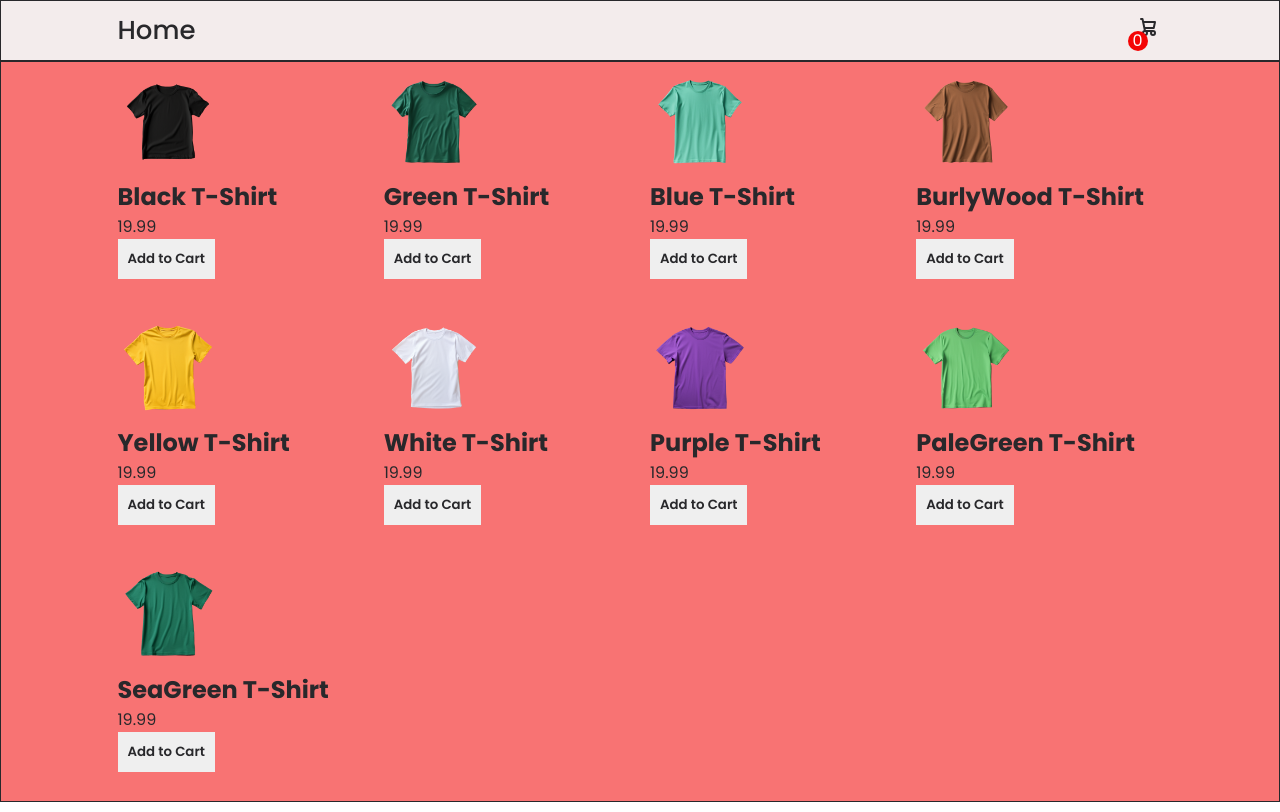
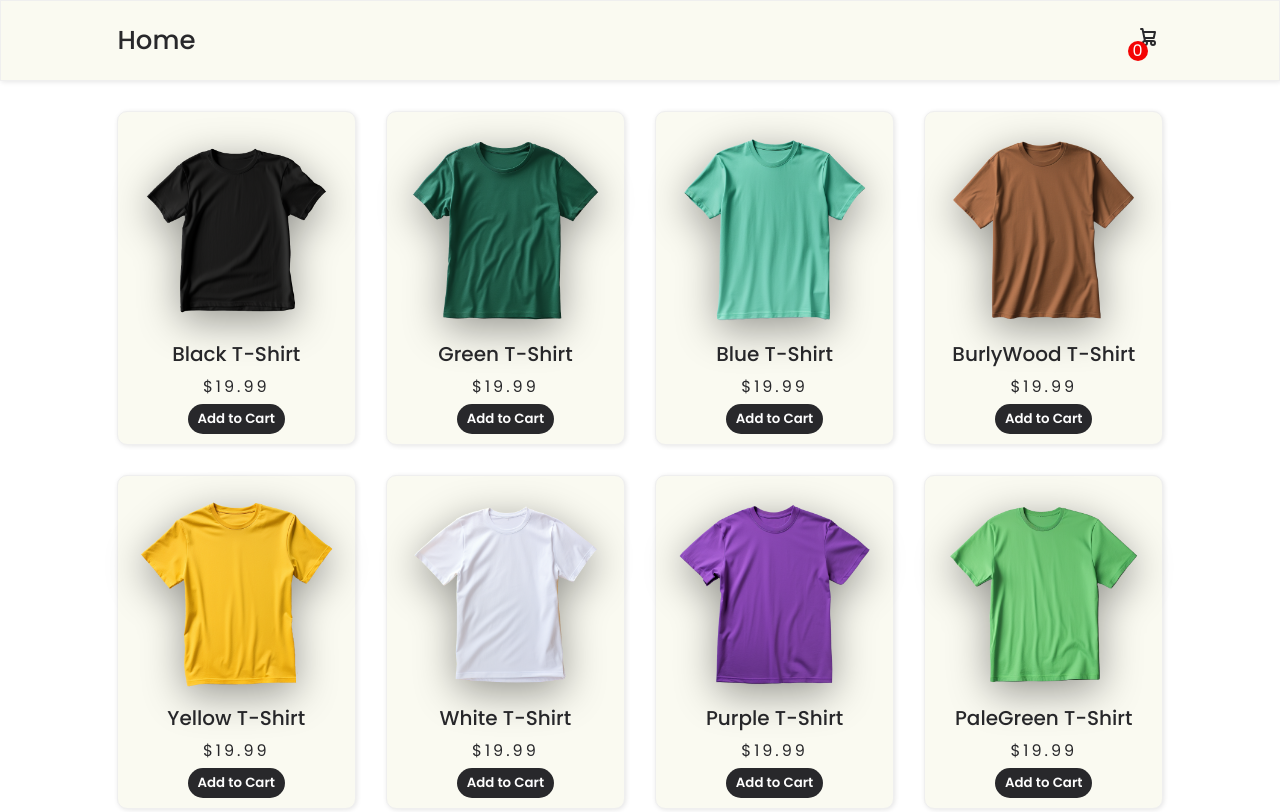
Before and after one commit to webdevaminul/WDA-Mini-TShirt-Shop, a plain HTML site: page index.html in a window 1280 px wide. Shown: the top 812 px of the page. Drawn offline with Linux system fonts and the light colour scheme.

Commit message:
Added Styles to Products

```diff
--- a/index.js
+++ b/index.js
@@ -29,7 +29,7 @@ const initApp = () => {
     productElement.innerHTML = `
       <img src="${product.image}"/>
       <h2>${product.name}</h2>
-      <p>${product.price}</p>
+      <p>$${product.price}</p>
       <button>Add to Cart</button>
       `;
     productsContainer.appendChild(productElement);
--- a/style.css
+++ b/style.css
@@ -41,8 +41,10 @@ svg {
   display: grid;
   grid-template-columns: repeat(12, 1fr);
   grid-column: 1 / -1;
-  background-color: #f3ecec;
-  border: 1px solid;
+  background-color: #fafaf1;
+  padding: 10px 0;
+  border: 1px solid #efefef;
+  box-shadow: 1px 1px 5px rgba(0, 0, 0, 0.1);
 }
 nav {
   grid-column: 1 / -1;
@@ -76,13 +78,12 @@ nav .title {
   display: grid;
   grid-template-columns: repeat(12, 1fr);
   grid-column: 1 / -1;
-  background-color: #f87373;
-  border: 1px solid;
+  padding-top: 20px;
 }
 .mainWraper section {
   grid-column: 1 / -1;
   padding: 10px;
-  min-height: calc(100vh - 61px);
+  /* min-height: calc(100vh - 61px); */
 }
 
 /*------------------------------
@@ -118,9 +119,10 @@ nav .title {
 .cartBtns button {
   background-color: #ffdb58;
   padding: 16px;
+  font-size: 16px;
 }
 .cartBtns button.cartClose {
-  background-color: #f3f3f3;
+  background-color: #ff6c6c;
 }
 body.activeCart .cartContent {
   right: 0;
@@ -130,13 +132,43 @@ body.activeCart .cartContent {
     Index | Products Container
 ------------------------------*/
 .productsContainer {
+  width: 100%;
   grid-column: 1 / -1;
   display: grid;
-  grid-template-columns: repeat(4, 1fr);
+  grid-template-columns: repeat(12, 1fr);
   gap: 20px;
 }
+.product {
+  padding: 10px;
+  grid-column: span 6;
+  display: flex;
+  flex-direction: column;
+  align-items: center;
+  background-color: #fafaf1;
+  border-radius: 10px;
+  border: 1px solid #efefef;
+  box-shadow: 1px 1px 5px rgba(0, 0, 0, 0.1);
+}
 .product img {
-  width: 100px;
+  width: 100%;
+  filter: drop-shadow(0 10px 20px rgba(0, 0, 0, 0.4));
+}
+.product h2 {
+  flex-grow: 1;
+  text-align: center;
+  font-weight: 500;
+  font-size: 18px;
+}
+.product p {
+  text-align: center;
+  letter-spacing: 3px;
+  padding: 5px 0;
+}
+.product button {
+  background-color: #28282b;
+  color: #fdfdfd;
+  padding: 5px 10px;
+  border-radius: 20px;
 }
 /*------------------------------
         Rseponsiveness
@@ -145,6 +177,14 @@ body.activeCart .cartContent {
   .cartContent {
     width: 360px;
     right: -360px;
+  }
+}
+@media (min-width: 600px) {
+  .productsContainer {
+    gap: 30px;
+  }
+  .product {
+    grid-column: span 4;
   }
 }
 @media (min-width: 769px) {
@@ -158,4 +198,12 @@ body.activeCart .cartContent {
   .mainWraper section {
     grid-column: 2 / -2;
   }
+  .product h2 {
+    font-size: 20px;
+  }
 }
+@media (min-width: 1025px) {
+  .product {
+    grid-column: span 3;
+  }
+}
```
